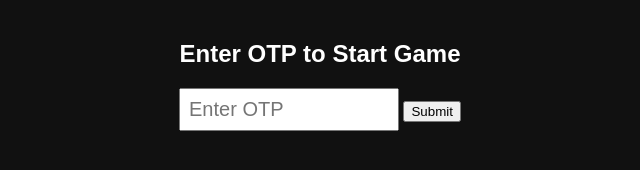
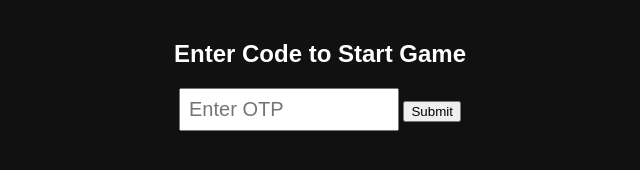
Before and after one commit to Vikrama0103IT/fallingmultiplayer, a website: page public/index.html in a window 1280 px wide. Shown: the whole page, without its empty margins (320-960 px from the left). Drawn offline with nearby package versions, Linux system fonts and the light colour scheme.

Commit message:
Change OTP label to Code in index.html
Updated OTP prompt to Code prompt in the game interface.

```diff
--- a/public/index.html
+++ b/public/index.html
@@ -10,7 +10,7 @@
 <body>
 
   <div id="otpScreen">
-    <h2>Enter OTP to Start Game</h2>
+    <h2>Enter Code to Start Game</h2>
     <input type="text" id="otpInput" placeholder="Enter OTP">
     <button id="otpBtn">Submit</button>
     <p id="otpStatus"></p>
```
